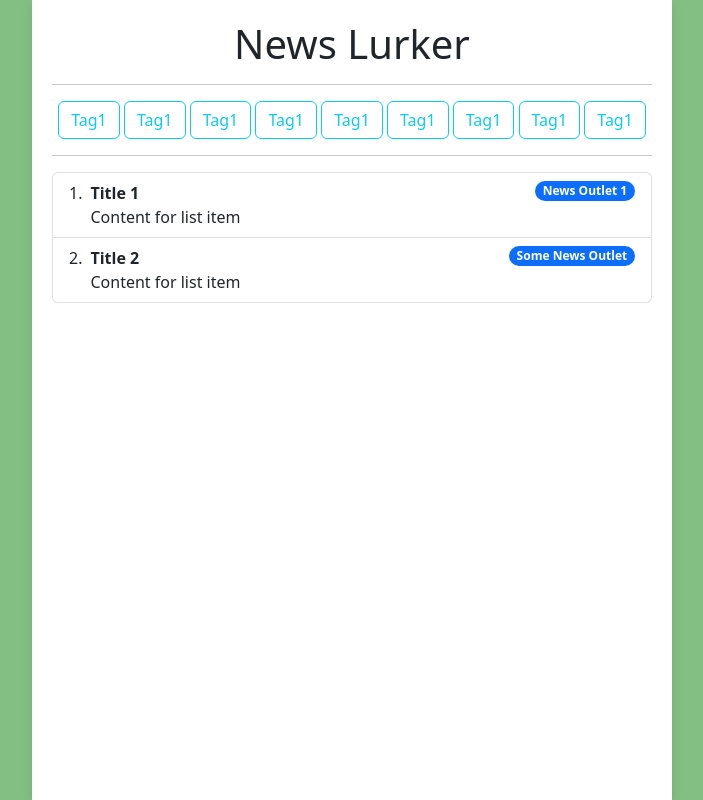
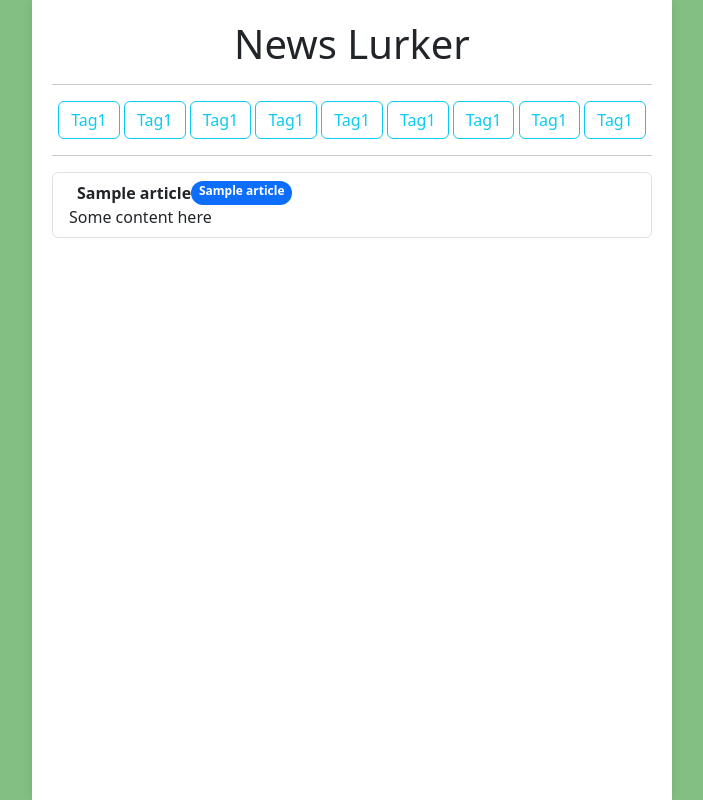
Before and after one commit to digitalyoshixi/news-scraper, a Flask app: page / in a window 1280 px wide. Shown: the whole page, without its empty margins (288-991 px from the left). Run offline with Flask 3, Linux system fonts and the light colour scheme; a database or web service that is not in the repository returns one stand-in record (values such as "Sample title"); some libraries are stand-ins or nearby versions.

Commit message:
some more jinja

```diff
--- a/app.py
+++ b/app.py
@@ -1,7 +1,7 @@
 from flask import Flask, render_template, request, url_for
 from flask_cors import CORS, cross_origin
 from llamamodel import getresp
-
+from dboperations import get_recent_articles
 #import webscraper
 
 app = Flask(__name__) # referencing this file
@@ -10,10 +10,18 @@ app.config['CORS-HEADERS'] = 'Content-Type'
 
 @app.route('/', methods=['GET'])
 def index():
-    articles = [
-            ["Title 1", "News Outlet 1", "/static/images/someimage.png", "Some description here"],
-            ["Title 2", "Some News Outlet", "/static/images/someimage.png", "Some description here"],
-            ]
+    articles = get_recent_articles()
+    # an article has:
+    """
+    0 : id int
+    1 : date-time object
+    2 : url string
+    3 : authors list
+    4 : content double matrix
+    5 : tags list
+    6 : title string
+    7 : subtitle string
+    """
     return render_template('index.html', articles=articles)
 
 @app.route('/scrape', methods=['POST'])
--- a/dboperations.py
+++ b/dboperations.py
@@ -63,4 +63,3 @@ def get_recent_articles():
 # Example call for find_fag
 #print(find_tag("Cool"))
 # Example call to get_recent_articles
-#print(get_recent_articles())
--- a/templates/index.html
+++ b/templates/index.html
@@ -26,14 +26,18 @@
         </div>
         <hr />
 
-        <ul class="list-group list-group-numbered">
+        <ul class="list-group">
           {% for article in articles %}
           <li class="list-group-item d-flex justify-content-between align-items-start">
-            <div class="ms-2 me-auto">
-              <div class="fw-bold">{{article[0]}}</div>
-              Content for list item
+            <div class="d-flex flex-column">
+              <div class="d-flex flex-row">
+                <div class="ms-2 me-auto fw-bold">{{article[6]}}</div>
+                <span class="badge text-bg-primary rounded-pill">{{article[1]}}</span>
+              </div>
+              <div class="d-flex flex-row">
+                Some content here
+              </div>
             </div>
-            <span class="badge text-bg-primary rounded-pill">{{article[1]}}</span>
           </li>
           {% endfor %}
         </ul>
```
